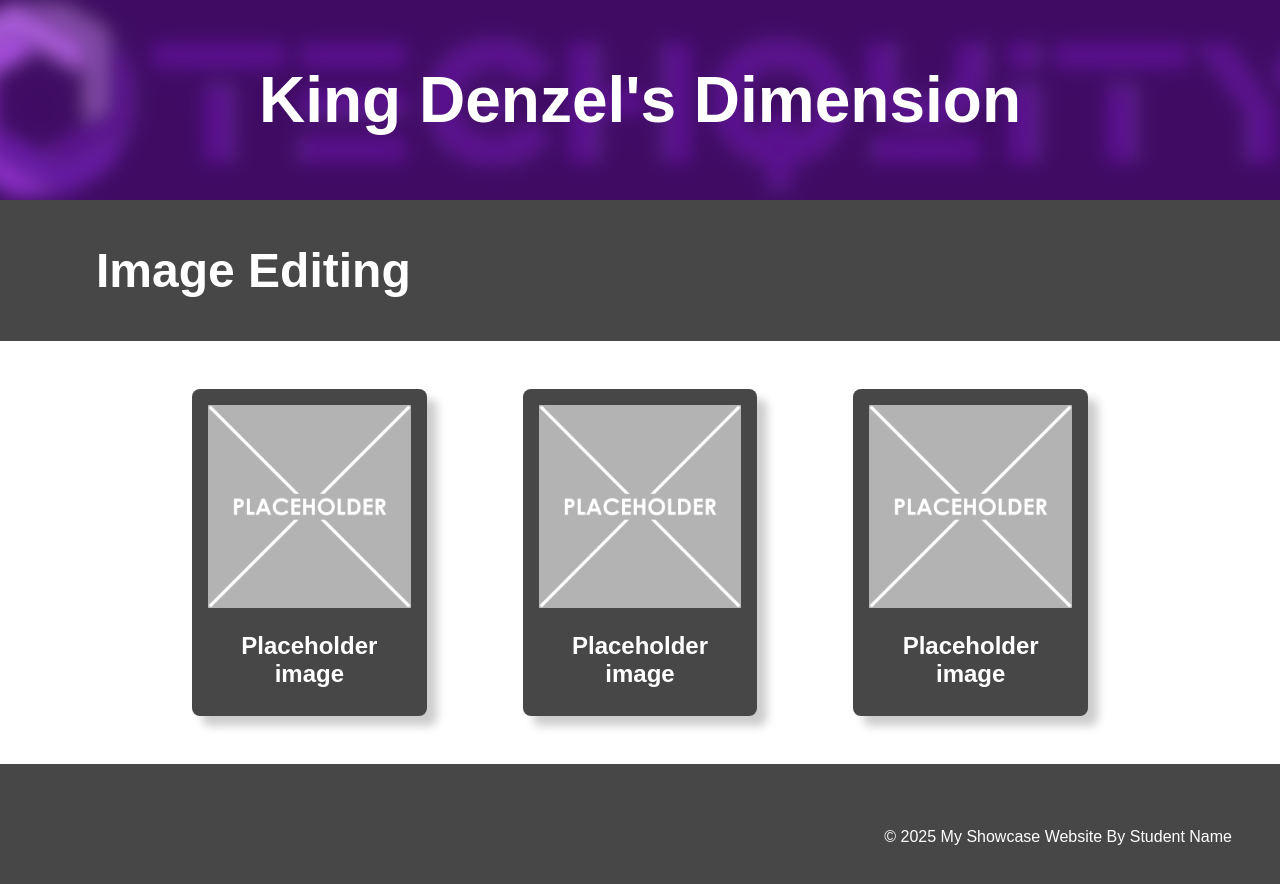
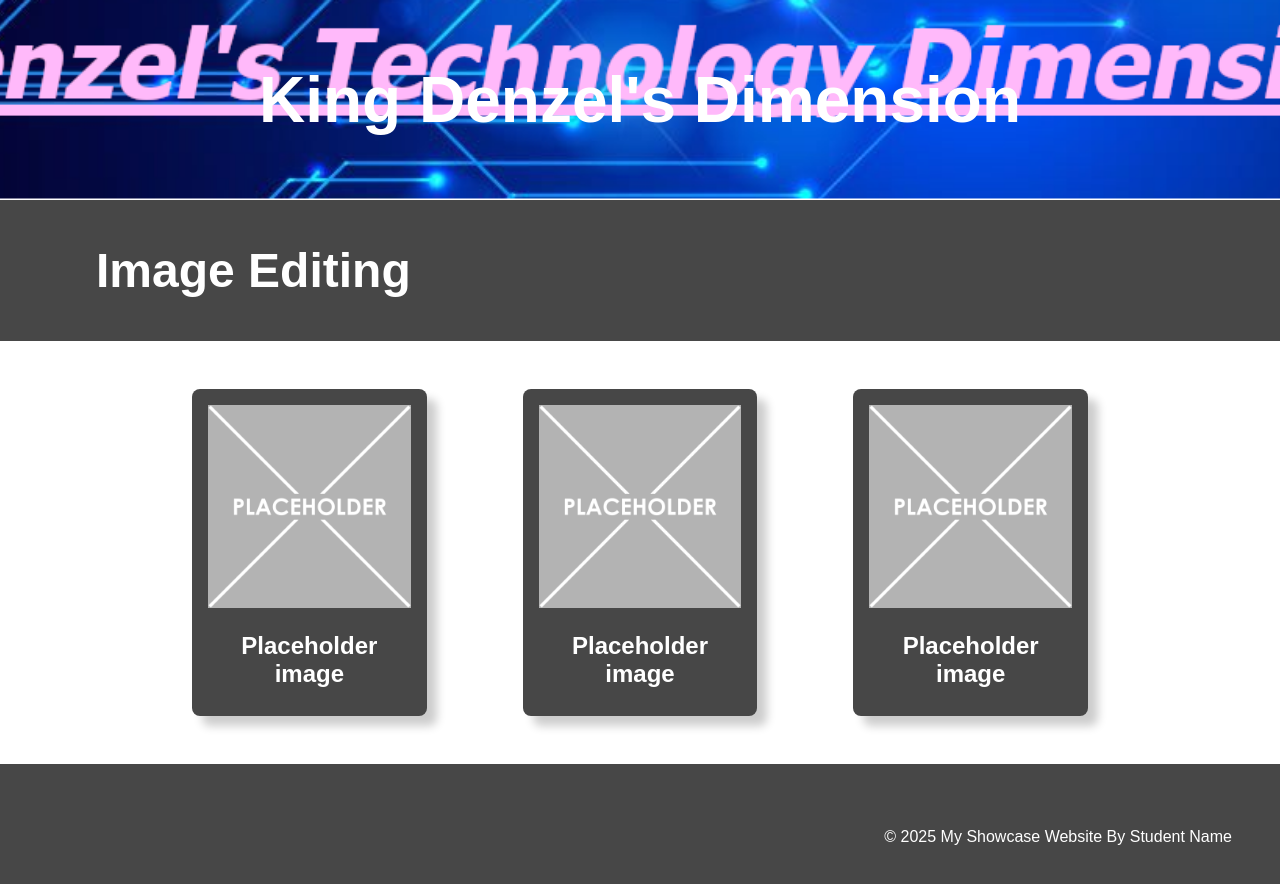
Before and after one commit to KingDenzel/King-Denzel, a plain HTML site: page index.html in a window 1280 px wide. Drawn offline with Linux system fonts and the light colour scheme.

Commit message:
Changed background image

```diff
--- a/style.css
+++ b/style.css
@@ -16,7 +16,7 @@ img {
 
 /* The hero section styling- use your OWN Hero Image URL here */
 .hero {
-    background-image: url('images/techquitybanner-1130x160.png');
+    background-image: url('images/BANNER.png');
     height: 25vh;
     background-size: cover;
     background-position: center;
```
Also changed, not shown: images/BANNER.png (added).
